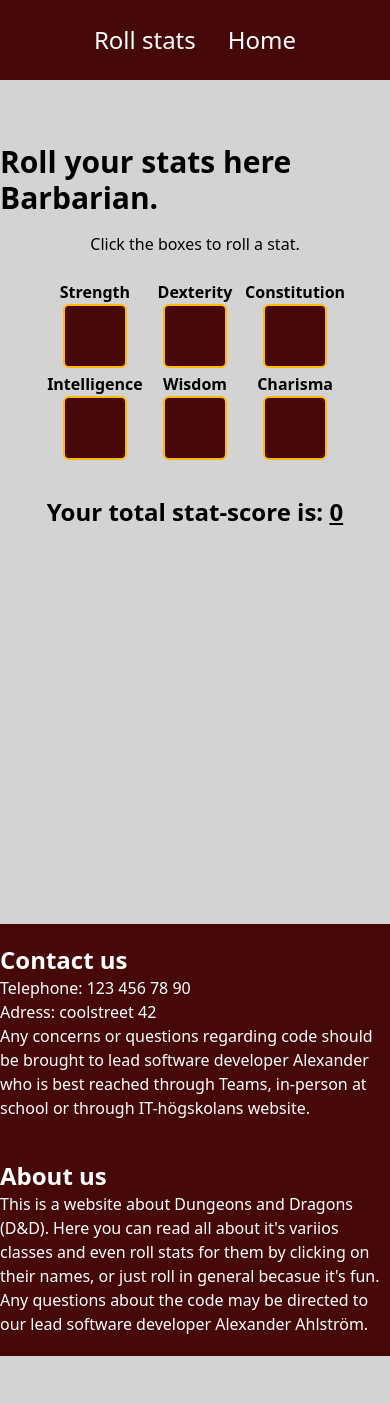
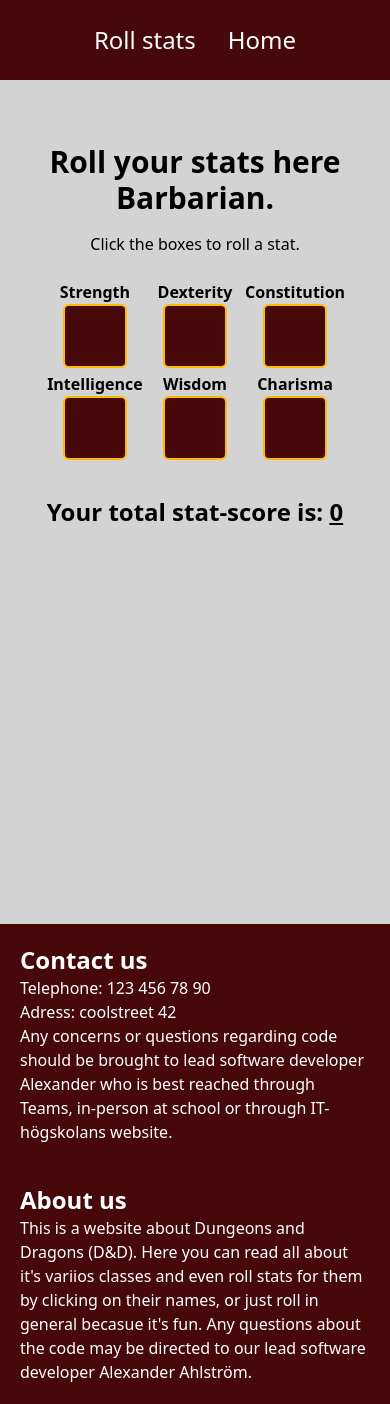
Before and after one commit to AlexanderA02/Vue-labb-individuell, a Vue app: page /roll-stats/Barbarian in a window 390 px wide. Before the commit the page ends 1356 px from the top, so only its background shows below. Built offline with nearby package versions, Linux system fonts and the light colour scheme; no server answers.

Commit message:
Everything responsive and looking good (except for very large screens, i.e 1440px+)

```diff
--- a/src/components/FilterComp.vue
+++ b/src/components/FilterComp.vue
@@ -12,7 +12,7 @@ watch(difficulty, (difficulty) => {
 </script>
 
 <template>
-  <section class="flex h-40 flex-col items-center bg-black p-3 text-white">
+  <section class="flex h-42 flex-col items-center bg-black p-2 text-center text-white">
     <h2 class="m-2 text-2xl font-bold">Filter classes based on difficulty</h2>
 
     <select
--- a/src/components/FooterComp.vue
+++ b/src/components/FooterComp.vue
@@ -6,8 +6,8 @@
   <footer
     class="flex min-h-45 flex-col items-center justify-around bg-red-950 text-white lg:flex-row"
   >
-    <section class="max-w-100 pb-5">
-      <h1 class="pt-5 text-2xl font-bold">Contact us</h1>
+    <section class="m-5 max-w-100">
+      <h1 class="text-2xl font-bold">Contact us</h1>
       <p>Telephone: 123 456 78 90</p>
       <p>Adress: coolstreet 42</p>
       <p>
@@ -16,8 +16,8 @@
         website.
       </p>
     </section>
-    <section class="max-w-100 pb-5">
-      <h1 class="pt-5 text-2xl font-bold">About us</h1>
+    <section class="m-5 max-w-100">
+      <h1 class="text-2xl font-bold">About us</h1>
       <p>
         This is a website about Dungeons and Dragons (D&D). Here you can read all about it's variios
         classes and even roll stats for them by clicking on their names, or just roll in general
--- a/src/components/Hero.vue
+++ b/src/components/Hero.vue
@@ -5,7 +5,7 @@
     class="flex items-center justify-center bg-[url('src/assets/dragon_fire.png')] bg-cover bg-center text-white"
   >
     <p
-      class="max-h-8/10 max-w-6/10 min-w-3/10 rounded-2xl border-2 border-amber-400 bg-red-950 p-8 text-center md:text-2xl"
+      class="max-h-8/10 max-w-9/10 min-w-3/10 rounded-2xl border-2 border-amber-400 bg-red-950 p-8 text-center md:max-w-6/10 md:text-2xl"
     >
       Dungeons & Dragons (D&D) is a cooperative roleplaying game full of fantasy of adventure. These
       adventures can be anything from exploring an ancient crypt full of ghouls to rading a dragon's
@@ -17,16 +17,8 @@
   </section>
 </template>
 
-<!-- Temporär lösning, byt ut mot Tailwind css senare! -->
 <style scoped>
 section {
-  /* display: flex;
-  justify-content: center;
-  align-items: center;
-  text-align: center;
-
-  color: white; */
-
   height: 60vh;
   width: 100%;
 }
--- a/src/views/RollStatsPage.vue
+++ b/src/views/RollStatsPage.vue
@@ -14,10 +14,10 @@ const recommendedStats = ref([])
 
 <template>
   <main class="flex min-h-screen flex-col items-center pt-16">
-    <h2 v-if="route.params.dndClass" class="text-3xl font-bold">
+    <h2 v-if="route.params.dndClass" class="text-center text-3xl font-bold">
       Roll your stats here {{ route.params.dndClass }}.
     </h2>
-    <h2 v-else class="text-3xl font-bold">Roll your stats here champion!</h2>
+    <h2 v-else class="text-center text-3xl font-bold">Roll your stats here champion!</h2>
     <p class="mt-4 mb-6">Click the boxes to roll a stat.</p>
 
     <ul class="grid grid-cols-3 text-center">
```
